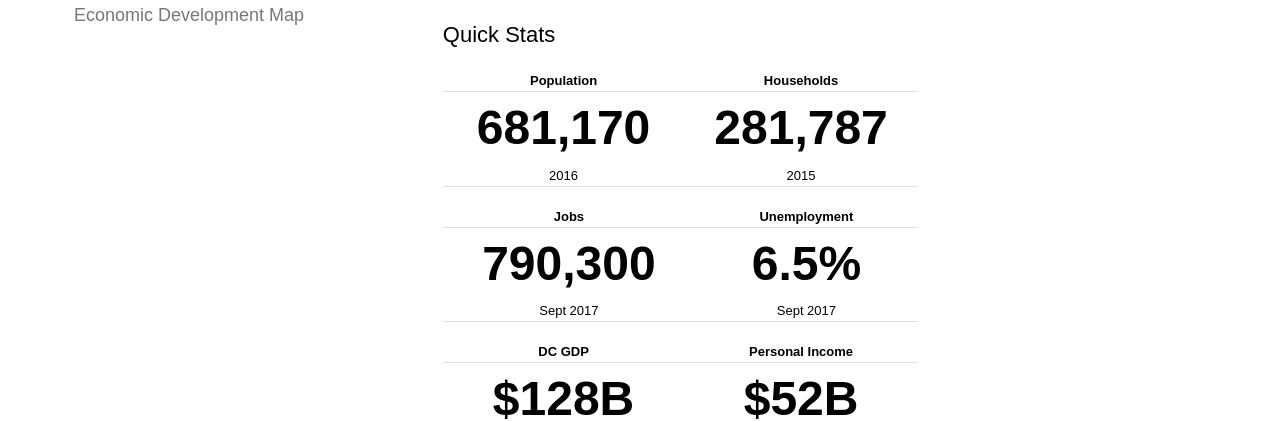
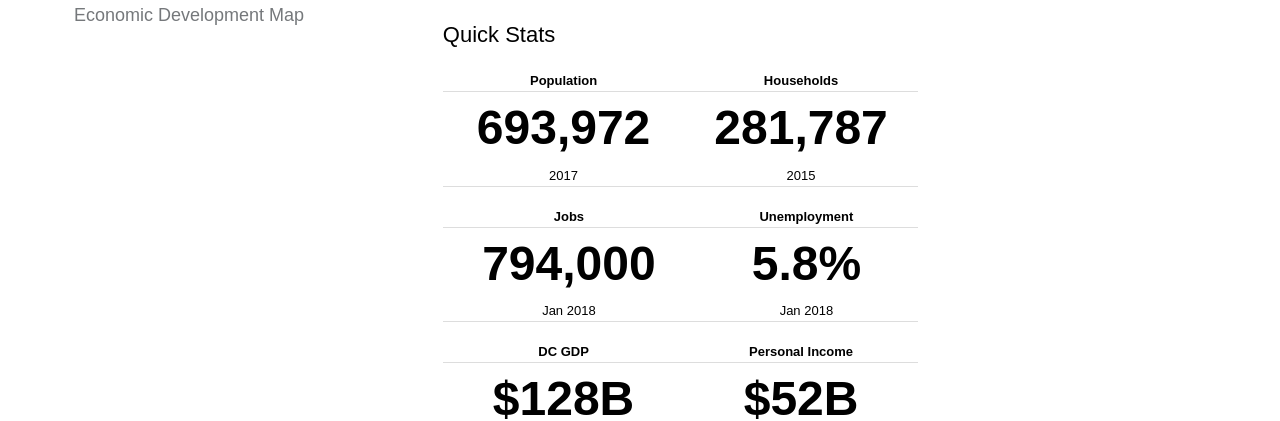
Before and after one commit to DCgov/economic-intelligence, a Jekyll site: the page built from _pages/index.md, in a window 1280 px wide. Shown: the part 582-1003 px from the top of the page. Built offline with Jekyll 4.4.1, drawn with Linux system fonts in a browser that asks for light colours; nearby versions of some CDN libraries.

Commit message:
Update index.md

```diff
--- a/_pages/index.md
+++ b/_pages/index.md
@@ -24,15 +24,15 @@ If you have any ideas, data, or interest in helping us grow our dashboard, email
 		<thead>
 			<tr><th>Population</th><th>Households</th>
 		<tbody>
-			<tr class="headline-data"><td>681,170</td><td>281,787</td></tr>
-			<tr><td>2016</td><td>2015</td></tr>
+			<tr class="headline-data"><td>693,972</td><td>281,787</td></tr>
+			<tr><td>2017</td><td>2015</td></tr>
 		</tbody>
 	<table>
 		<thead>
 			<tr><th>Jobs</th><th>Unemployment</th>
 		<tbody>
-			<tr class="headline-data"><td>790,300</td><td>6.5%</td></tr>
-			<tr><td>Sept 2017</td><td>Sept 2017</td></tr>
+			<tr class="headline-data"><td>794,000</td><td>5.8%</td></tr>
+			<tr><td>Jan 2018</td><td>Jan 2018</td></tr>
 		</tbody>
 	<table>
 		<thead>
```
